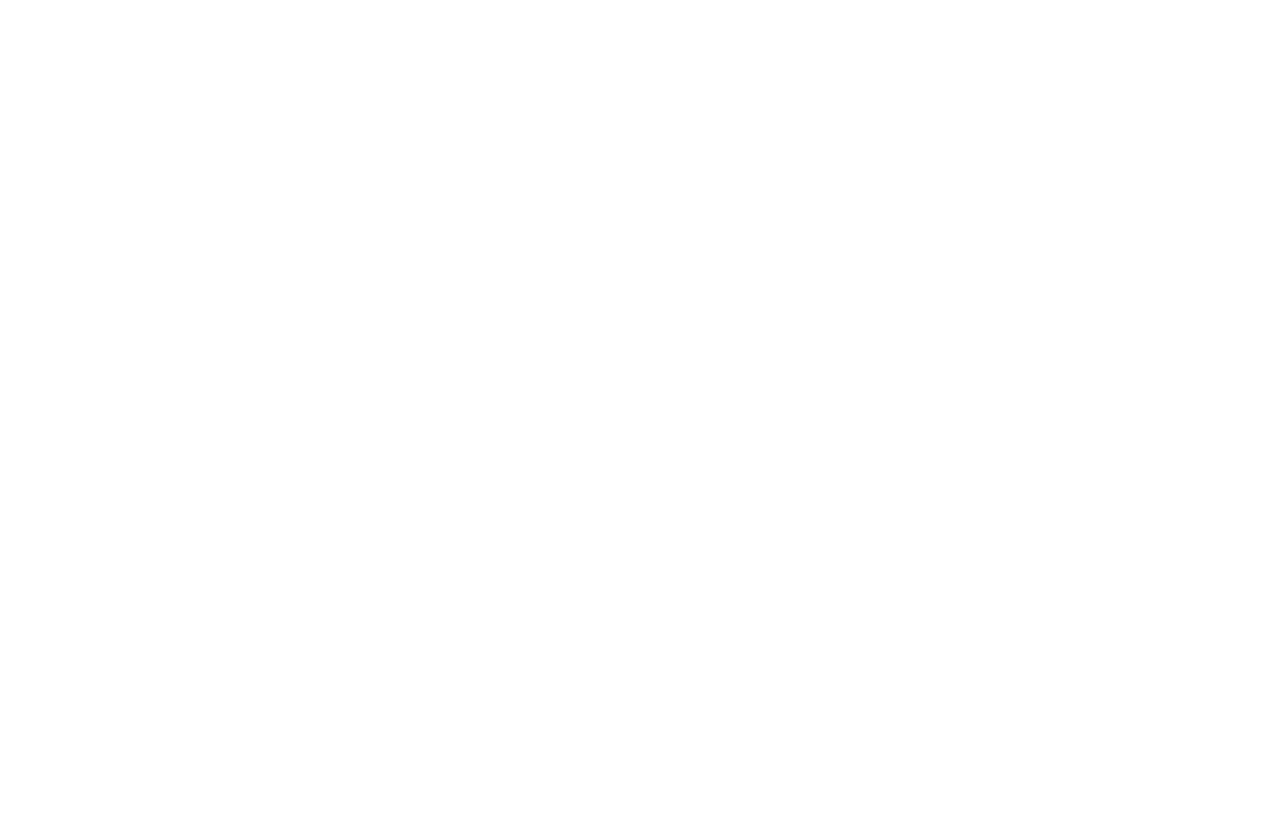
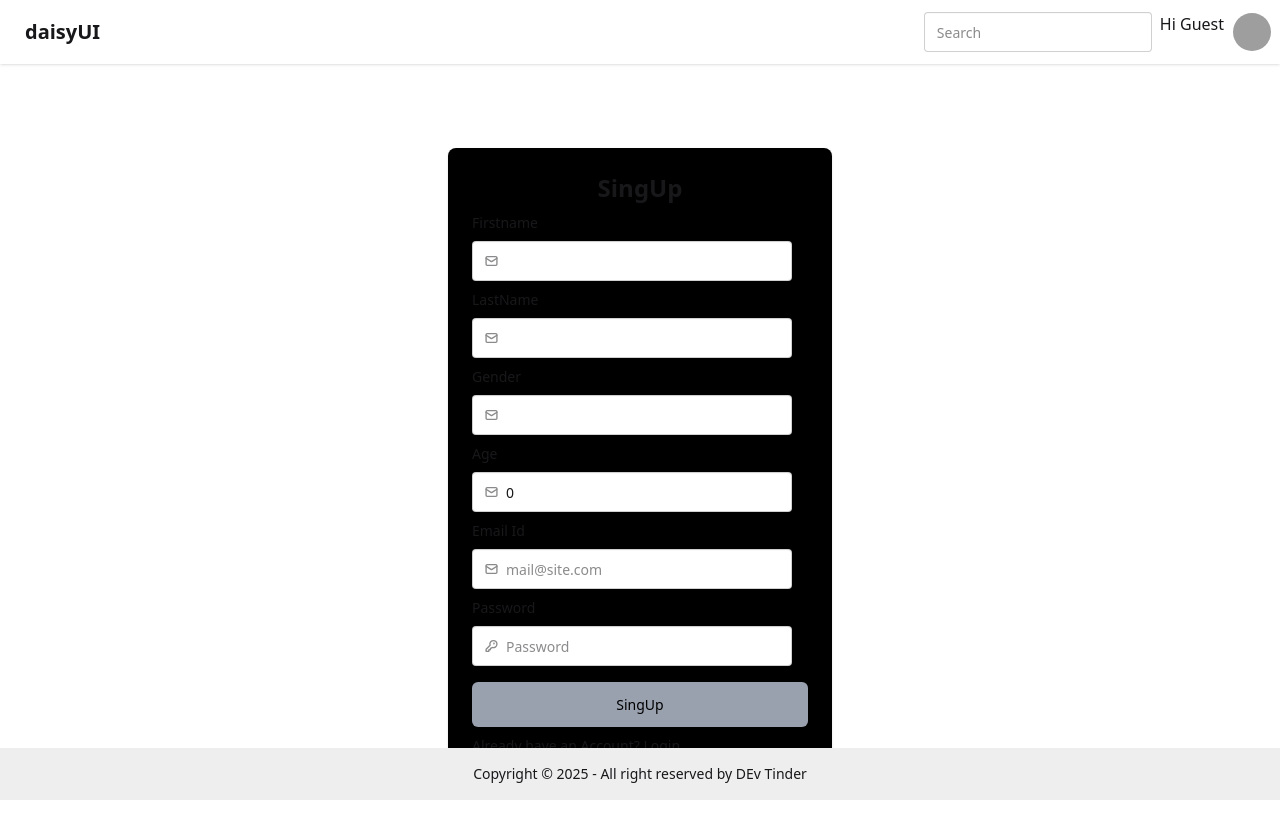
Before and after one commit to krishpinninti789/dev_tinder_frontend, a React (Vite) app: page /signup in a window 1280 px wide. Before the commit this address had no page. Shown: the top 838 px of the page. Before the commit the page ends 800 px from the top, so only its background shows below. Built offline with nearby package versions, Linux system fonts and the light colour scheme; no server answers; grey boxes are pictures that could not be loaded.

Commit message:
signup user and rediredt to login

```diff
--- a/src/App.jsx
+++ b/src/App.jsx
@@ -15,7 +15,7 @@
 import Feed from "./components/Feed";
 import Connections from "./components/Connections";
 import Requests from "./components/Requests";
-import SignIn from "./components/SignIn";
+import SingUp from "./components/SignUp";
 
 function App() {
   const [count, setCount] = useState(0);
@@ -30,7 +30,7 @@
             <Route path="/profile" element={<Profile />} />
             <Route path="/connections" element={<Connections />} />
             <Route path="/requests" element={<Requests />} />
-            <Route path="/signin" element={<SignIn />} />
+            <Route path="/signup" element={<SingUp />} />
           </Route>
         </Routes>
       </BrowserRouter>
--- a/src/components/Login.jsx
+++ b/src/components/Login.jsx
@@ -5,7 +5,6 @@
 import { addUser } from "../utils/userSlice";
 import { Link, useNavigate } from "react-router-dom";
 import { BASE_URL } from "../utils/constants";
-import SignIn from "./SignIn";
 
 const Login = () => {
   const navigate = useNavigate();
@@ -28,8 +27,8 @@
     }
   };
 
-  const [email, setEmail] = useState("kumar@gmail.com");
-  const [password, setPassword] = useState("Kumar@123");
+  const [email, setEmail] = useState("");
+  const [password, setPassword] = useState("");
   return (
     <div className="flex items-center justify-center h-screen">
       <div className="card bg-black w-96 shadow-sm">
@@ -105,7 +104,7 @@
           >
             Login
           </button>
-          <Link to="/signin">New User? SignIn</Link>
+          <Link to="/signup">New User? SingUp</Link>
         </div>
       </div>
     </div>
--- a/src/components/SignIn.jsx
+++ b/src/components/SignUp.jsx
@@ -7,9 +7,11 @@
 import { BASE_URL } from "../utils/constants";
 import Login from "./Login";
 
-const SignIn = () => {
+const SingUp = () => {
   const navigate = useNavigate();
-  const handleSignIn = async () => {
+  const [showToast, setShowToast] = useState(false);
+
+  const handleSingUp = async () => {
     try {
       const res = await axios.post(
         BASE_URL + "/signup",
@@ -23,8 +25,11 @@
         },
         { withCredentials: true }
       );
-
-      return navigate("/login");
+      setShowToast(true);
+      setTimeout(() => {
+        setShowToast(false);
+        return navigate("/login");
+      }, 3000);
     } catch (err) {
       throw new Error(err);
     }
@@ -39,7 +44,7 @@
     <div className="flex items-center justify-center h-screen">
       <div className="card bg-black w-96 shadow-sm">
         <div className="card-body flex flex-col">
-          <h2 className="card-title justify-center text-2xl">SigIn</h2>
+          <h2 className="card-title justify-center text-2xl">SingUp</h2>
           <h1>Firstname</h1>
           <label className="input validator">
             <svg
@@ -209,15 +214,22 @@
           <div className="card-actions justify-end"></div>
           <button
             className="bg-gray-400 cursor-pointer text-black rounded-md p-3"
-            onClick={handleSignIn}
+            onClick={handleSingUp}
           >
-            SignIn
+            SingUp
           </button>
           <Link to="/login">Already have an Account? Login</Link>
         </div>
       </div>
+      {showToast && (
+        <div className="toast toast-top toast-center">
+          <div className="alert alert-success">
+            <span>User registered successfully.</span>
+          </div>
+        </div>
+      )}
     </div>
   );
 };
 
-export default SignIn;
+export default SingUp;
```
